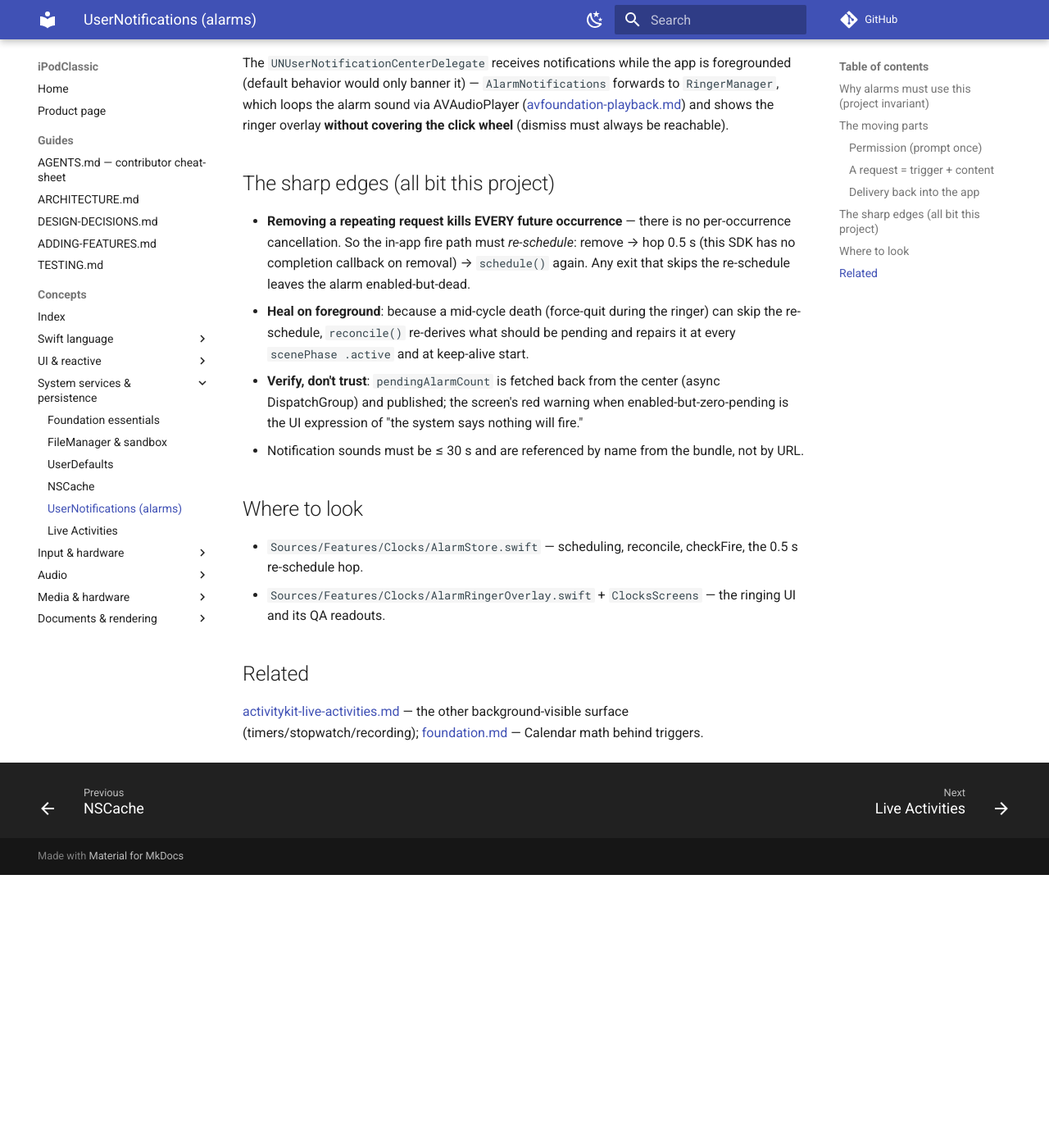
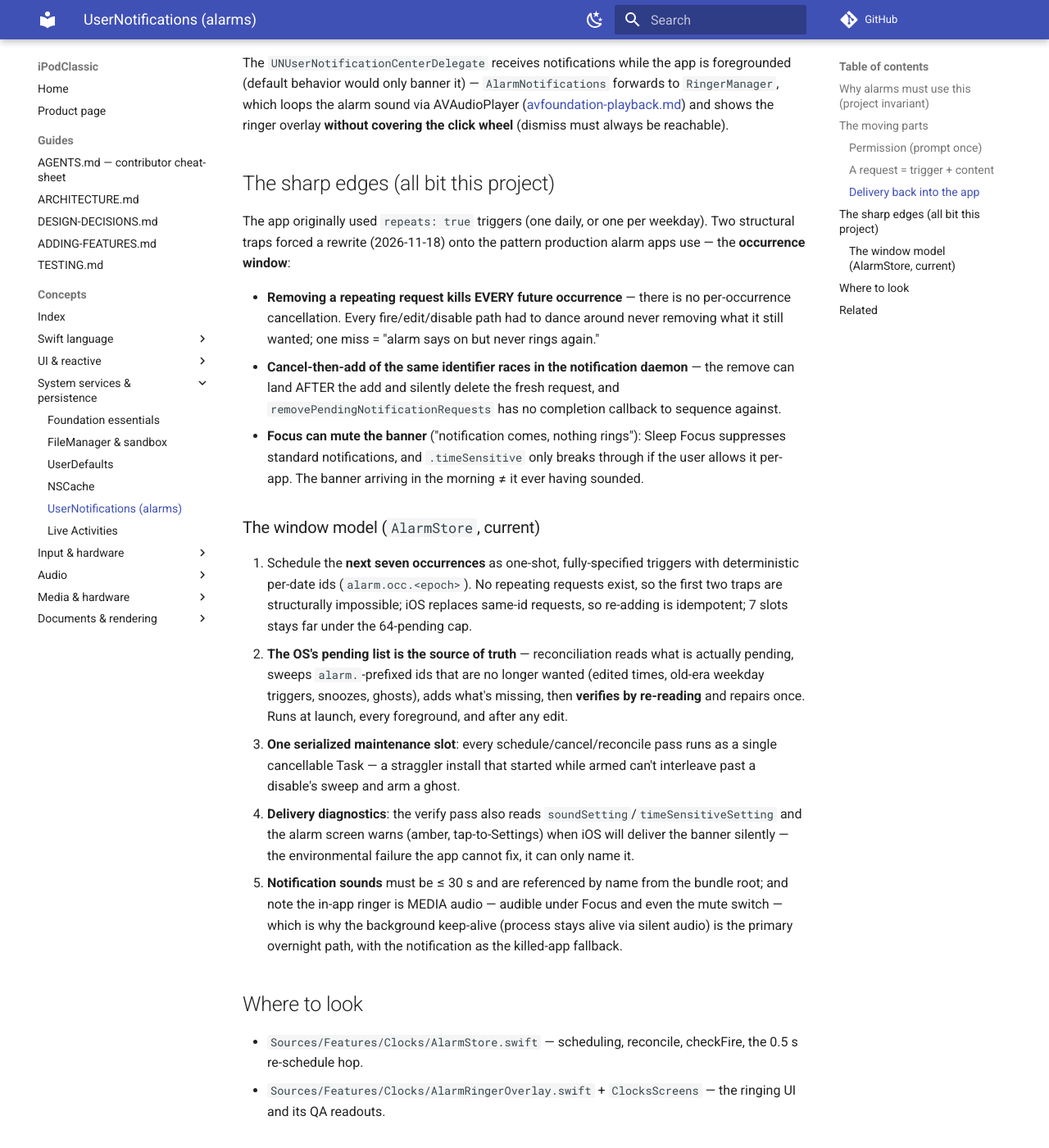
Before and after one commit to SubhadityaMukherjee/iPodClassicEmu, an MkDocs documentation site: the page built from docs/concepts/usernotifications.md, in a window 1280 px wide and 1400 px high, scrolled down 1132 px. Shown: the whole window at 82% size. Built offline with MkDocs 1.6.1 and Material for MkDocs 9.7.7, drawn with Linux system fonts in a browser that asks for light colours; comment, search, counter and statistics services are not loaded; before the commit the page ends 2199 px from its top, so only the background shows below that.

Commit message:
Docs: alarm occurrence-window model + binaural ghost-card note
AGENTS.md Clocks/Tests sections describe the window scheduler,
serialized maintenance, delivery diagnostics, keep-alive continuity,
and the new unit/E2E contracts. usernotifications.md concept page
teaches the window model (why repeating traps forced it) in place of
the old remove-hop narrative.

```diff
--- a/docs/concepts/usernotifications.md
+++ b/docs/concepts/usernotifications.md
@@ -50,21 +50,49 @@ and shows the ringer overlay **without covering the click wheel**
 
 ## The sharp edges (all bit this project)
 
+The app originally used `repeats: true` triggers (one daily, or one per
+weekday). Two structural traps forced a rewrite (2026-11-18) onto the
+pattern production alarm apps use — the **occurrence window**:
+
 - **Removing a repeating request kills EVERY future occurrence** — there
-  is no per-occurrence cancellation. So the in-app fire path must
-  *re-schedule*: remove → hop 0.5 s (this SDK has no completion callback
-  on removal) → `schedule()` again. Any exit that skips the re-schedule
-  leaves the alarm enabled-but-dead.
-- **Heal on foreground**: because a mid-cycle death (force-quit during
-  the ringer) can skip the re-schedule, `reconcile()` re-derives what
-  should be pending and repairs it at every `scenePhase .active` and at
-  keep-alive start.
-- **Verify, don't trust**: `pendingAlarmCount` is fetched back from the
-  center (async DispatchGroup) and published; the screen's red warning
-  when enabled-but-zero-pending is the UI expression of "the system says
-  nothing will fire."
-- Notification sounds must be ≤ 30 s and are referenced by name from the
-  bundle, not by URL.
+  is no per-occurrence cancellation. Every fire/edit/disable path had to
+  dance around never removing what it still wanted; one miss = "alarm
+  says on but never rings again."
+- **Cancel-then-add of the same identifier races in the notification
+  daemon** — the remove can land AFTER the add and silently delete the
+  fresh request, and `removePendingNotificationRequests` has no
+  completion callback to sequence against.
+- **Focus can mute the banner** ("notification comes, nothing rings"):
+  Sleep Focus suppresses standard notifications, and `.timeSensitive`
+  only breaks through if the user allows it per-app. The banner arriving
+  in the morning ≠ it ever having sounded.
+
+### The window model (`AlarmStore`, current)
+
+1. Schedule the **next seven occurrences** as one-shot,
+   fully-specified triggers with deterministic per-date ids
+   (`alarm.occ.<epoch>`). No repeating requests exist, so the first two
+  traps are structurally impossible; iOS replaces same-id requests, so
+   re-adding is idempotent; 7 slots stays far under the 64-pending cap.
+2. **The OS's pending list is the source of truth** — reconciliation
+   reads what is actually pending, sweeps `alarm.`-prefixed ids that are
+   no longer wanted (edited times, old-era weekday triggers, snoozes,
+   ghosts), adds what's missing, then **verifies by re-reading** and
+   repairs once. Runs at launch, every foreground, and after any edit.
+3. **One serialized maintenance slot**: every schedule/cancel/reconcile
+   pass runs as a single cancellable Task — a straggler install that
+   started while armed can't interleave past a disable's sweep and arm
+   a ghost.
+4. **Delivery diagnostics**: the verify pass also reads
+   `soundSetting`/`timeSensitiveSetting` and the alarm screen warns
+   (amber, tap-to-Settings) when iOS will deliver the banner silently —
+   the environmental failure the app cannot fix, it can only name it.
+5. **Notification sounds** must be ≤ 30 s and are referenced by name
+   from the bundle root; and note the in-app ringer is MEDIA audio —
+   audible under Focus and even the mute switch — which is why the
+   background keep-alive (process stays alive via silent audio) is the
+   primary overnight path, with the notification as the killed-app
+   fallback.
 
 ## Where to look
 
```
Also changed, not shown: AGENTS.md (+3 -3 lines).
